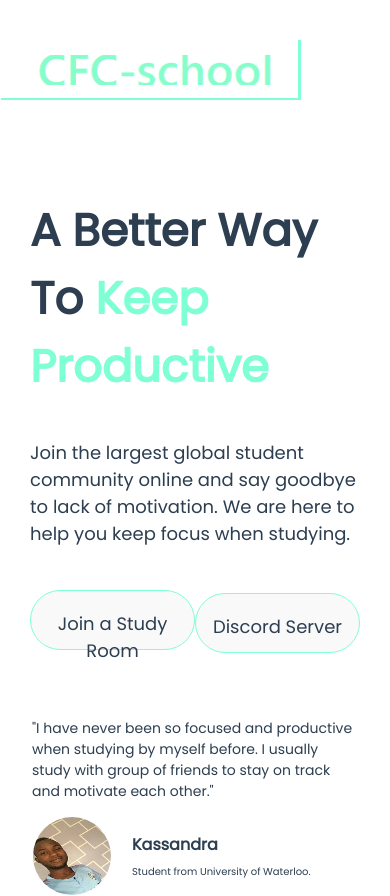
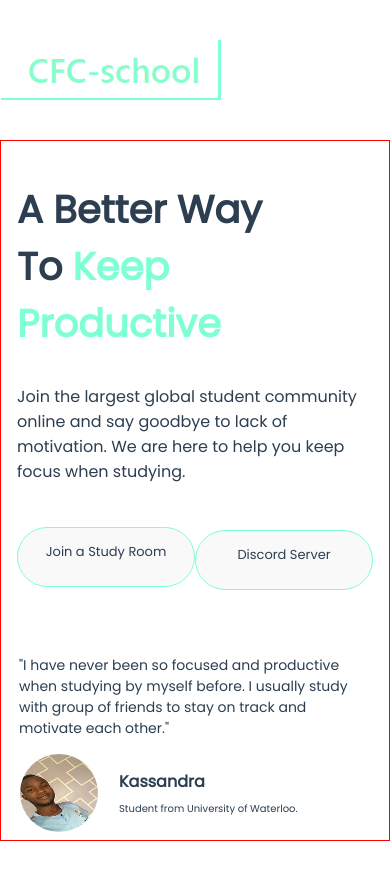
Before and after one commit to olatunji-20/cfc-school, a Vue app in the folder frontend/cfc/: page / in a window 390 px wide. Shown: the top 896 px of the page. Built offline with nearby package versions, Linux system fonts and the light colour scheme; some icons are missing.

Commit message:
logo adjustment

```diff
--- a/frontend/cfc/src/components/Navbar.vue
+++ b/frontend/cfc/src/components/Navbar.vue
@@ -178,7 +178,7 @@ export default {
     justify-content: space-between;
   }
   .logo {
-    width: 300px;
+    width: 220px;
   }
 
   .menu {
--- a/frontend/cfc/src/views/Homepage.vue
+++ b/frontend/cfc/src/views/Homepage.vue
@@ -264,6 +264,7 @@ section {
   height: 100%;
   text-align: left;
   padding: 2.5rem 3.4375rem 0rem;
+  border: 1px solid red;
 }
 .left h2 {
   font-size: 3rem;
@@ -387,6 +388,7 @@ section {
   width: 41%;
   height: 39.375rem;
   padding-top: 3.125rem;
+  border: 1px solid blue;
 }
 .blur {
   width: 6.25rem;
@@ -787,13 +789,13 @@ section {
 
   .left {
     width: 100%;
-    padding: 20px 30px;
+    padding: 0.5rem 1rem 0rem;
   }
   .left h2 {
-    font-size: 45px;
+    font-size: 2.4rem;
   }
   .left p {
-    font-size: 18px;
+    font-size: 1rem;
   }
   .joind {
     width: 100%;
@@ -805,6 +807,8 @@ section {
     width: 200px;
     height: 60px;
     padding: 1px;
+  }
+  .join1 p, .join2 p {
     font-size: 13px;
   }
   .focussed {
```
